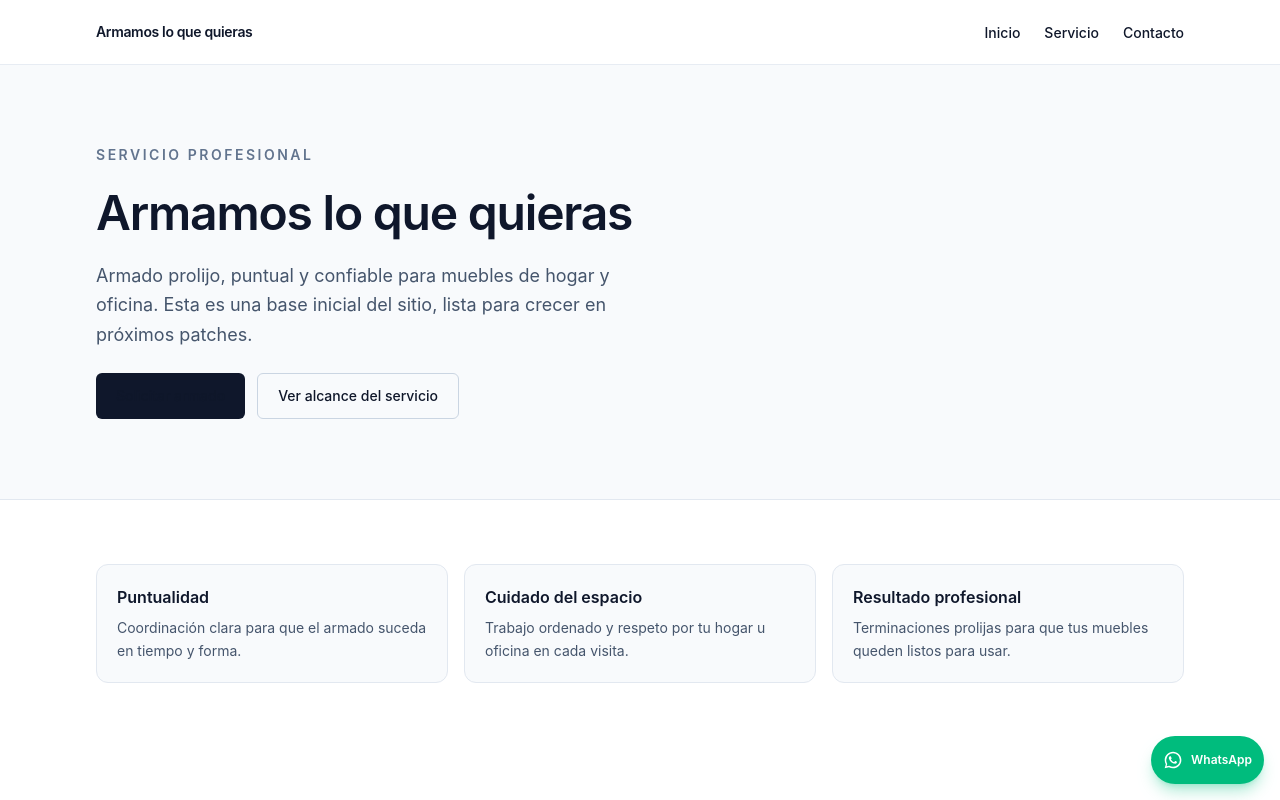
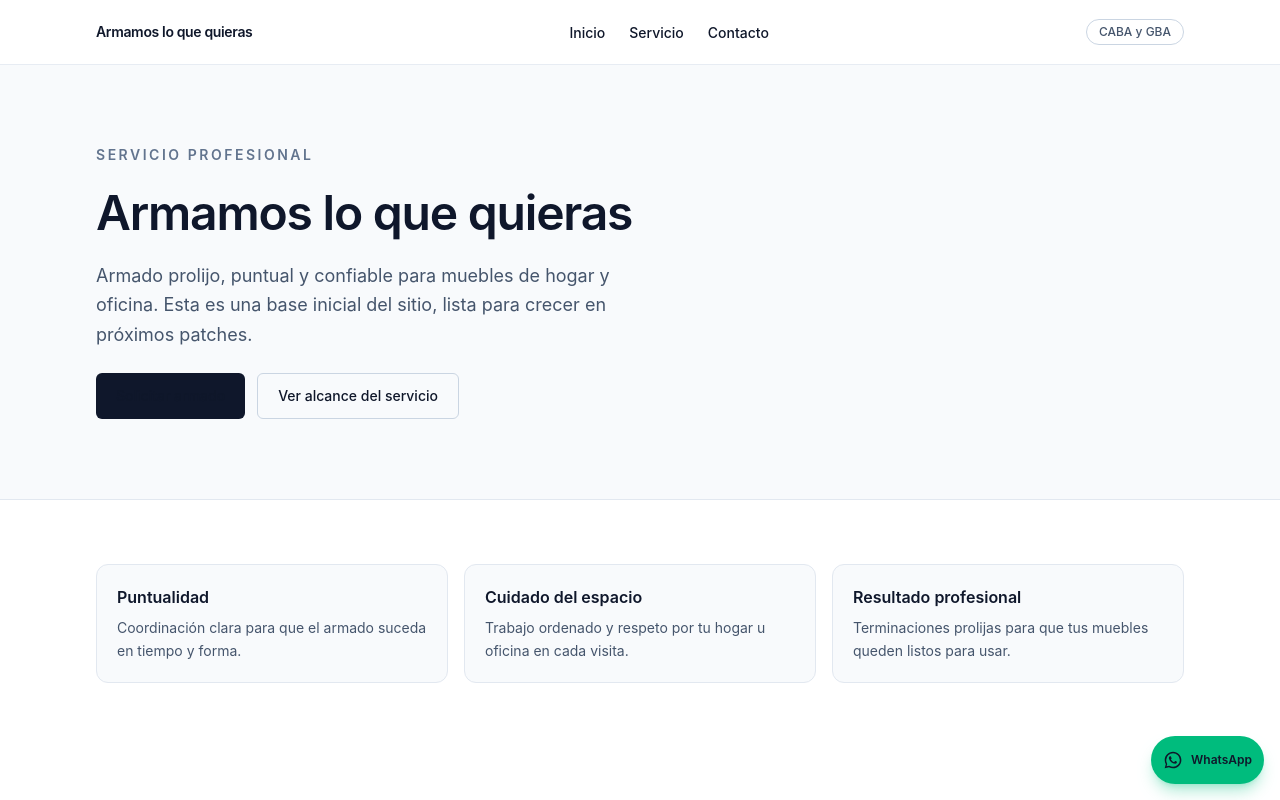
Before and after one commit to Daegon13/armamos-lo-que-quieras, a Next.js app: page / in a window 1280 px wide. Shown: the top 800 px of the page. Built offline with nearby package versions, Linux system fonts and the light colour scheme.

Commit message:
refactor: final polish for accessibility and navigation

```diff
--- a/src/app/globals.css
+++ b/src/app/globals.css
@@ -31,3 +31,25 @@ a {
   color: inherit;
   text-decoration: none;
 }
+
+:focus-visible {
+  outline: 2px solid #0f172a;
+  outline-offset: 2px;
+}
+
+.skip-link {
+  position: absolute;
+  top: -40px;
+  left: 8px;
+  z-index: 60;
+  border-radius: 0.5rem;
+  background: #0f172a;
+  color: #fff;
+  padding: 0.5rem 0.75rem;
+  font-size: 0.875rem;
+  transition: top 0.2s ease;
+}
+
+.skip-link:focus {
+  top: 8px;
+}
--- a/src/app/layout.tsx
+++ b/src/app/layout.tsx
@@ -34,9 +34,10 @@ export default function RootLayout({
   return (
     <html lang="es">
       <body className="bg-slate-100 text-slate-900 antialiased">
+        <a href="#main-content" className="skip-link">Saltar al contenido</a>
         <div className="flex min-h-screen flex-col">
           <Header />
-          <main className="flex-1">{children}</main>
+          <main id="main-content" className="flex-1">{children}</main>
           <Footer />
         </div>
         <WhatsAppFloatingButton />
--- a/src/components/layout/Header.tsx
+++ b/src/components/layout/Header.tsx
@@ -4,7 +4,7 @@ import { businessInfo, navItems } from "@/lib/site";
 export function Header() {
   return (
     <header className="sticky top-0 z-40 border-b border-slate-200/80 bg-white/95 backdrop-blur">
-      <div className="mx-auto flex h-16 w-full max-w-6xl items-center justify-between px-4 sm:px-6 lg:px-8">
+      <div className="mx-auto flex min-h-16 w-full max-w-6xl flex-wrap items-center justify-between gap-3 px-4 py-2 sm:px-6 lg:px-8">
         <Link href="#inicio" className="text-sm font-semibold tracking-tight text-slate-900">
           {businessInfo.brand}
         </Link>
@@ -23,6 +23,10 @@ export function Header() {
             ))}
           </ul>
         </nav>
+
+        <p className="hidden rounded-full border border-slate-300 px-3 py-1 text-xs font-medium text-slate-600 sm:block">
+          {businessInfo.serviceArea}
+        </p>
       </div>
     </header>
   );
--- a/src/components/ui/WhatsAppFloatingButton.tsx
+++ b/src/components/ui/WhatsAppFloatingButton.tsx
@@ -1,21 +1,17 @@
-import { businessInfo } from "@/lib/site";
+import { businessInfo, whatsappPlaceholderHref } from "@/lib/site";
 
 export function WhatsAppFloatingButton() {
   return (
-    <button
-      type="button"
-      aria-label="Abrir WhatsApp"
+    <a
+      href={whatsappPlaceholderHref}
+      aria-label="Ir al bloque de contacto por WhatsApp"
       className="fixed right-4 bottom-4 z-50 inline-flex h-14 min-w-14 items-center justify-center gap-2 rounded-full bg-emerald-500 px-4 text-white shadow-lg shadow-emerald-500/30 transition-transform hover:scale-105 focus-visible:outline-2 focus-visible:outline-offset-2 focus-visible:outline-emerald-600 sm:h-12 sm:min-w-12 sm:px-3"
       title={`Placeholder WhatsApp ${businessInfo.phoneDisplay}`}
     >
-      <svg
-        aria-hidden
-        viewBox="0 0 24 24"
-        className="h-5 w-5 fill-current"
-      >
+      <svg aria-hidden viewBox="0 0 24 24" className="h-5 w-5 fill-current">
         <path d="M12.04 2C6.51 2 2.03 6.48 2.03 12c0 1.77.46 3.5 1.34 5.02L2 22l5.12-1.34A9.97 9.97 0 0 0 12.04 22c5.53 0 10.01-4.48 10.01-10S17.57 2 12.04 2Zm0 18.18c-1.55 0-3.06-.41-4.39-1.18l-.31-.18-3.04.8.81-2.96-.2-.31A8.15 8.15 0 0 1 3.86 12a8.18 8.18 0 1 1 8.18 8.18Zm4.49-6.13c-.25-.13-1.47-.73-1.7-.81-.23-.08-.39-.13-.56.13-.16.25-.64.81-.78.98-.14.16-.29.18-.54.06-.25-.13-1.06-.39-2.01-1.24-.74-.66-1.24-1.48-1.39-1.73-.15-.25-.02-.39.11-.52.11-.11.25-.29.38-.44.12-.15.16-.25.25-.42.08-.16.04-.31-.02-.44-.06-.13-.56-1.34-.76-1.84-.2-.48-.4-.41-.56-.41h-.48c-.16 0-.42.06-.64.31-.22.25-.84.82-.84 2 0 1.18.86 2.32.98 2.48.12.16 1.68 2.56 4.06 3.59.57.25 1.01.4 1.36.51.57.18 1.09.15 1.5.09.46-.07 1.47-.6 1.68-1.18.21-.57.21-1.06.15-1.18-.06-.12-.23-.19-.48-.31Z" />
       </svg>
       <span className="hidden text-xs font-semibold sm:inline">WhatsApp</span>
-    </button>
+    </a>
   );
 }
--- a/src/lib/site.ts
+++ b/src/lib/site.ts
@@ -13,3 +13,5 @@ export const navItems: NavItem[] = [
   { label: "Servicio", href: "#servicio" },
   { label: "Contacto", href: "#contacto" },
 ];
+
+export const whatsappPlaceholderHref = "#contacto";
```
